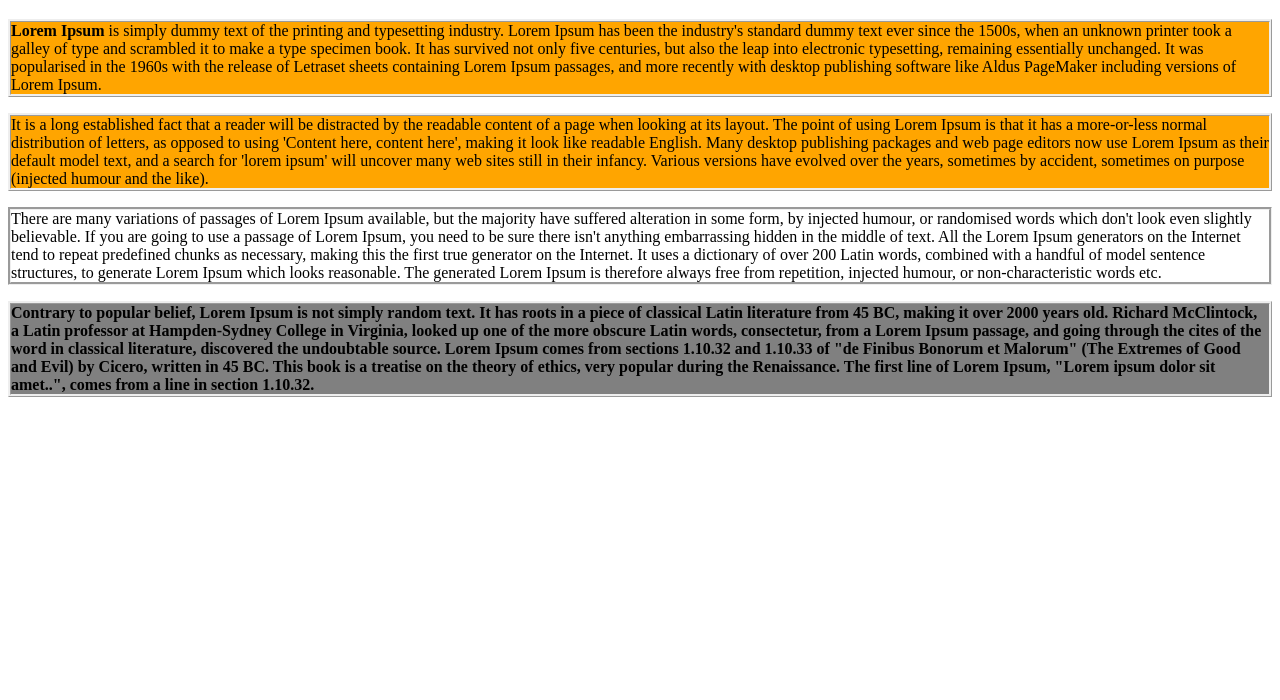
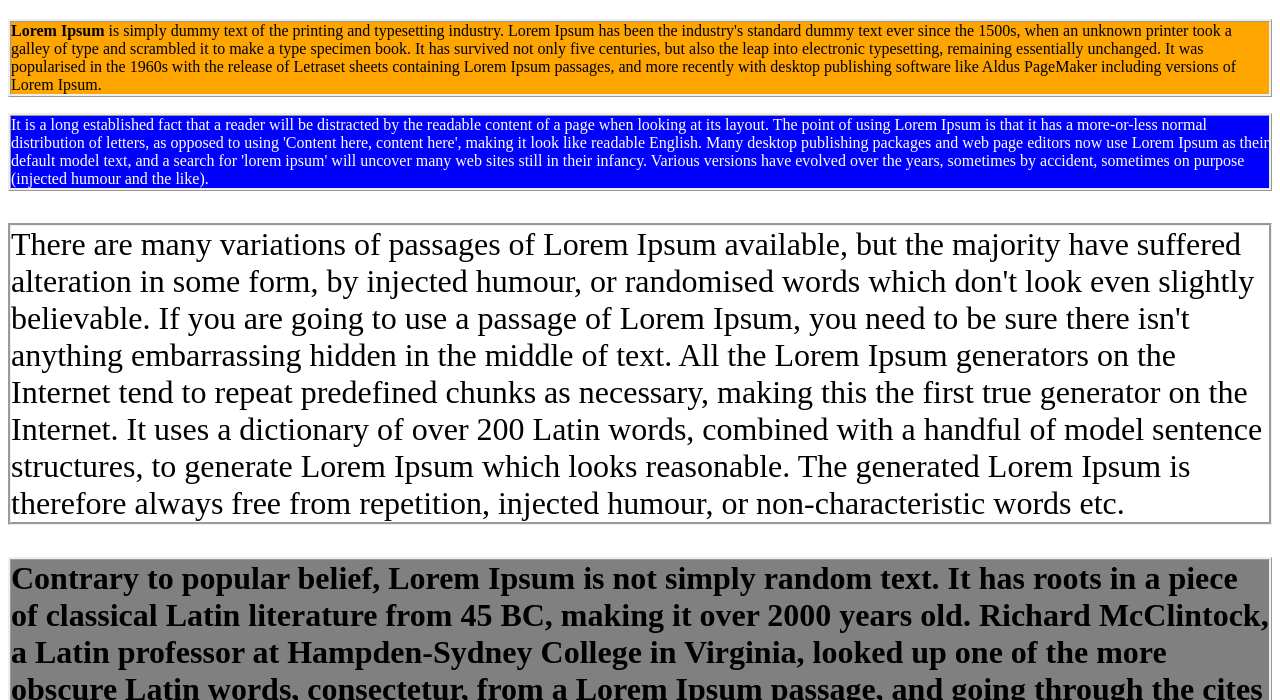
Before and after one commit to faldyantono/Tugas-CSS-3, a plain HTML site: page index.html in a window 1280 px wide. Shown: the part 100-800 px from the top of the page. Drawn offline with Linux system fonts and the light colour scheme.

Commit message:
CSS TUGAS 3

```diff
--- a/index.html
+++ b/index.html
@@ -22,7 +22,7 @@
          desktop publishing software like Aldus PageMaker including versions of
          Lorem Ipsum.
         </p>
-        <p class="p1">
+        <p class="p2">
          It is a long established fact that a reader will be distracted by the
          readable content of a page when looking at its layout. The point of using
          Lorem Ipsum is that it has a more-or-less normal distribution of letters,
--- a/style.css
+++ b/style.css
@@ -6,11 +6,14 @@
   }
   .p2 {
   background-color: blue;
+  color: white;
     }
   .p3 {
   border-style: groove;
+  font-size: 200%;
 }
   .p4 {
     font-weight: bold;
     background-color: grey;
+    font-size: 200%;
   }
```
